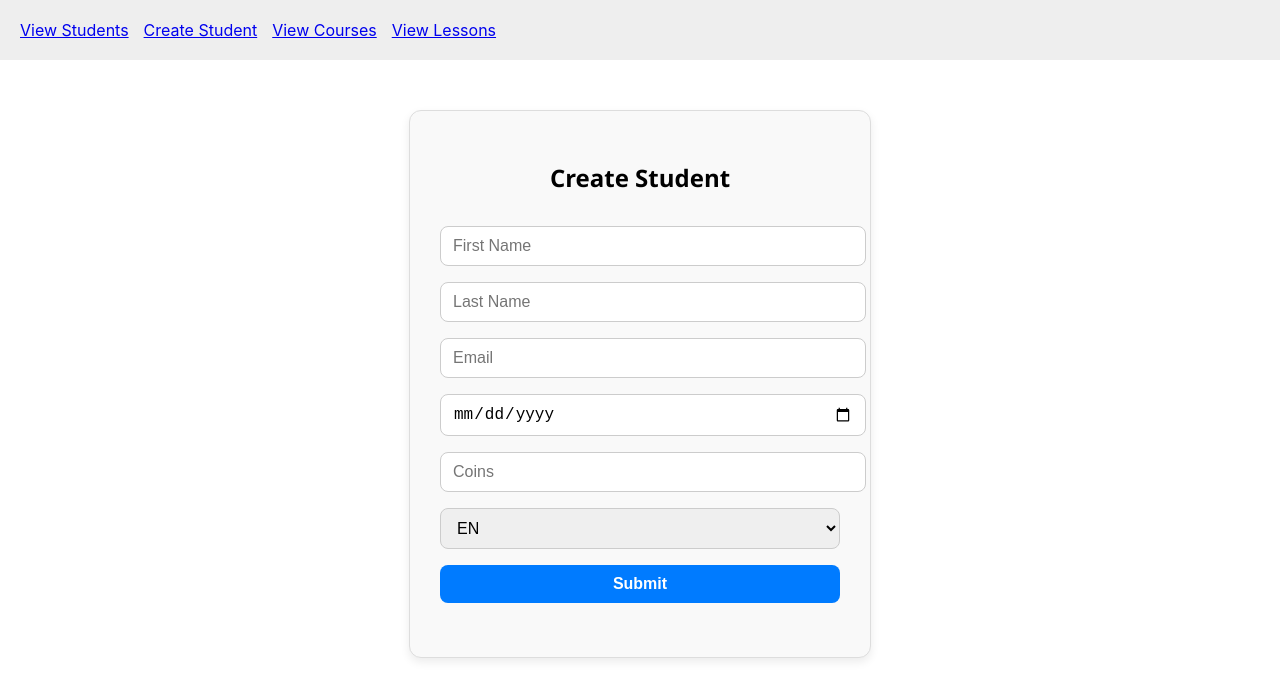
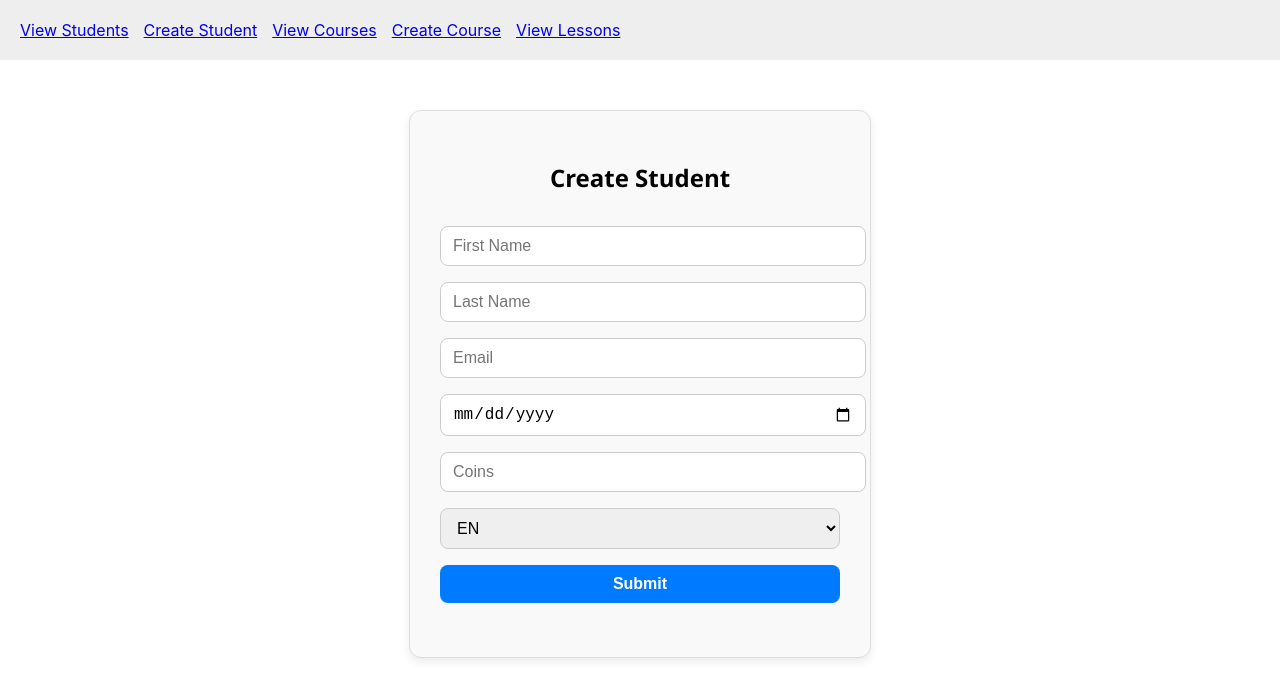
Before and after one commit to lukabatoni/LMS-Frontend, a React (Create React App) app in the folder lms-fronend/: page /students/create in a window 1280 px wide. Shown: the top 698 px of the page. Built offline with nearby package versions, Linux system fonts and the light colour scheme.

Commit message:
feat: add CourseForm route to navigation

```diff
--- a/lms-fronend/src/App.js
+++ b/lms-fronend/src/App.js
@@ -4,6 +4,7 @@ import StudentForm from './components/StudentForm';
 import StudentList from './components/StudentList';
 import CourseList from './components/CourseList';
 import LessonList from './components/LessonList';
+import CourseForm from './components/CourseForm';
 
 function App() {
   return (
@@ -12,6 +13,7 @@ function App() {
     <Link to="/students" style={{ marginRight: '15px' }}>View Students</Link>
     <Link to="/students/create" style={{ marginRight: '15px' }}>Create Student</Link>
     <Link to="/courses" style={{ marginRight: '15px' }}>View Courses</Link>
+    <Link to="/courses/create" style={{ marginRight: '15px' }}>Create Course</Link>
     <Link to="/lessons">View Lessons</Link>
   </nav>
 
@@ -19,6 +21,7 @@ function App() {
     <Route path="/students" element={<StudentList />} />
     <Route path="/students/create" element={<StudentForm />} />
     <Route path="/courses" element={<CourseList />} />
+    <Route path="/courses/create" element={<CourseForm />} /> {/* ✅ New route */}
     <Route path="/lessons" element={<LessonList />} />
     <Route path="*" element={<p style={{ padding: '20px' }}>404 Page Not Found</p>} />
   </Routes>
```
Lines whose indentation alone changed are shown as unchanged.
